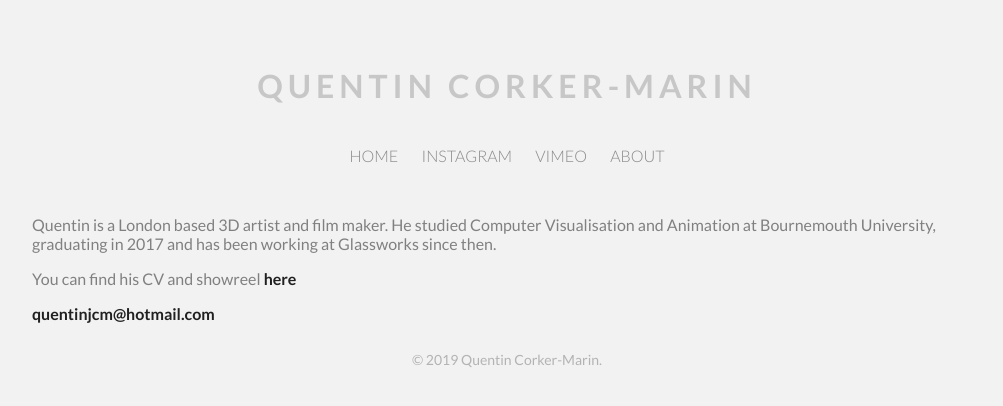
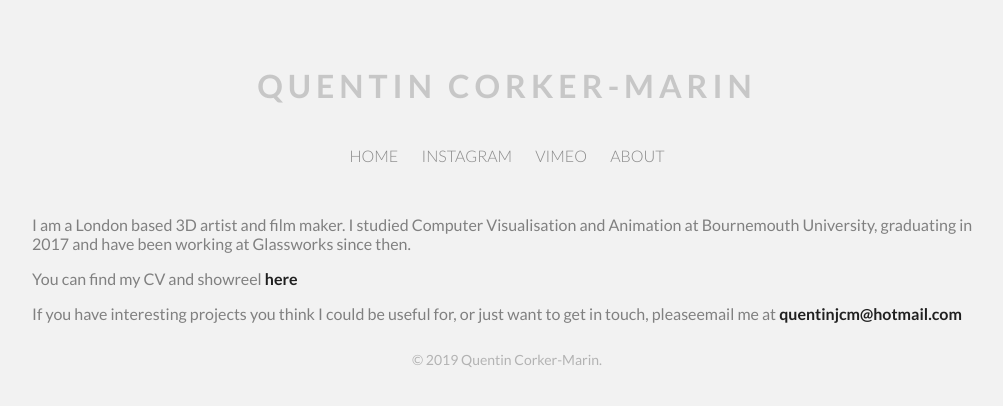
Before and after one commit to quentinjcm/portfolio, a Jekyll site: the page built from about/index.md, in a window 1280 px wide. Shown: the top 406 px of the page, without its empty margins (133-1136 px from the left). Built offline with Jekyll 4.4.1, drawn with Linux system fonts in a browser that asks for light colours.

Commit message:
edited about page

```diff
--- a/about/index.md
+++ b/about/index.md
@@ -3,8 +3,8 @@ layout: page
 title: About
 ---
 
-Quentin is a London based 3D artist and film maker. He studied Computer Visualisation and Animation at Bournemouth University, graduating in 2017 and has been working at Glassworks since then.
+I am a London based 3D artist and film maker. I studied Computer Visualisation and Animation at Bournemouth University, graduating in 2017 and have been working at Glassworks since then.
 
-You can find his CV and showreel [here](/cv/)
+You can find my CV and showreel [here](/cv/)
 
-<quentinjcm@hotmail.com>
+If you have interesting projects you think I could be useful for, or just want to get in touch, pleaseemail me at <quentinjcm@hotmail.com>
```
